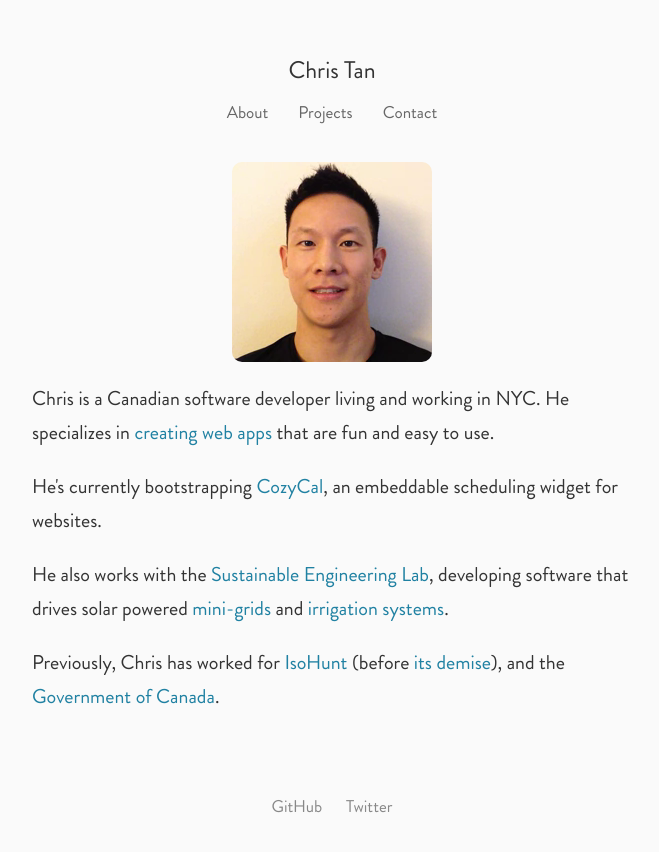
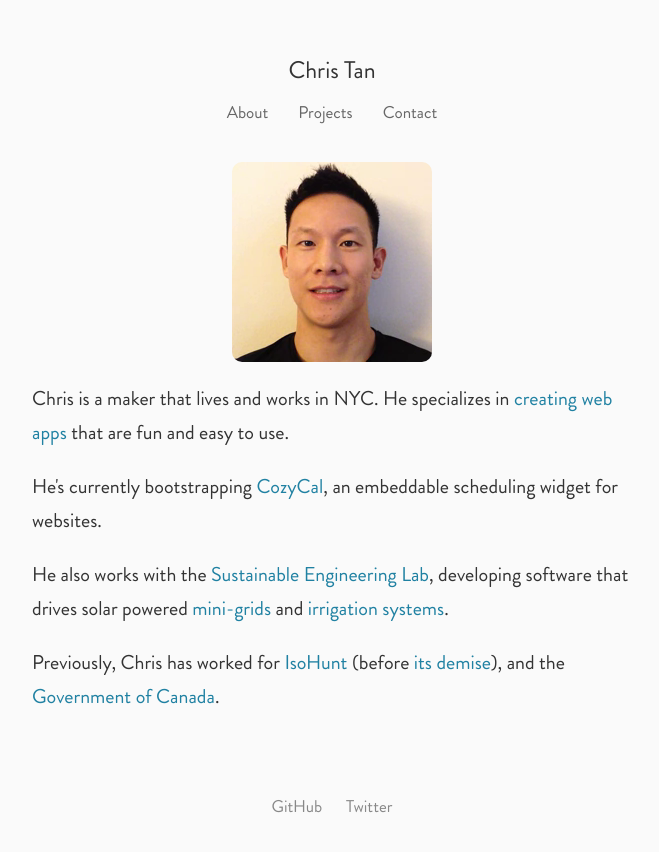
Before and after one commit to csytan/csytan.github.io, a Jekyll site: the page built from index.html, in a window 1280 px wide. Shown: the top 852 px of the page, without its empty margins (308-967 px from the left). Built offline with Jekyll 4.4.1, drawn with Linux system fonts in a browser that asks for light colours.

Commit message:
Front page

```diff
--- a/index.html
+++ b/index.html
@@ -98,7 +98,7 @@ layout: default
 
 
 <p>
-    Chris is a Canadian software developer living and working in NYC.
+    Chris is a maker that lives and works in NYC.
     He specializes in <a href="/projects">creating web apps</a> that are fun and easy to use.
 </p>
 
```
